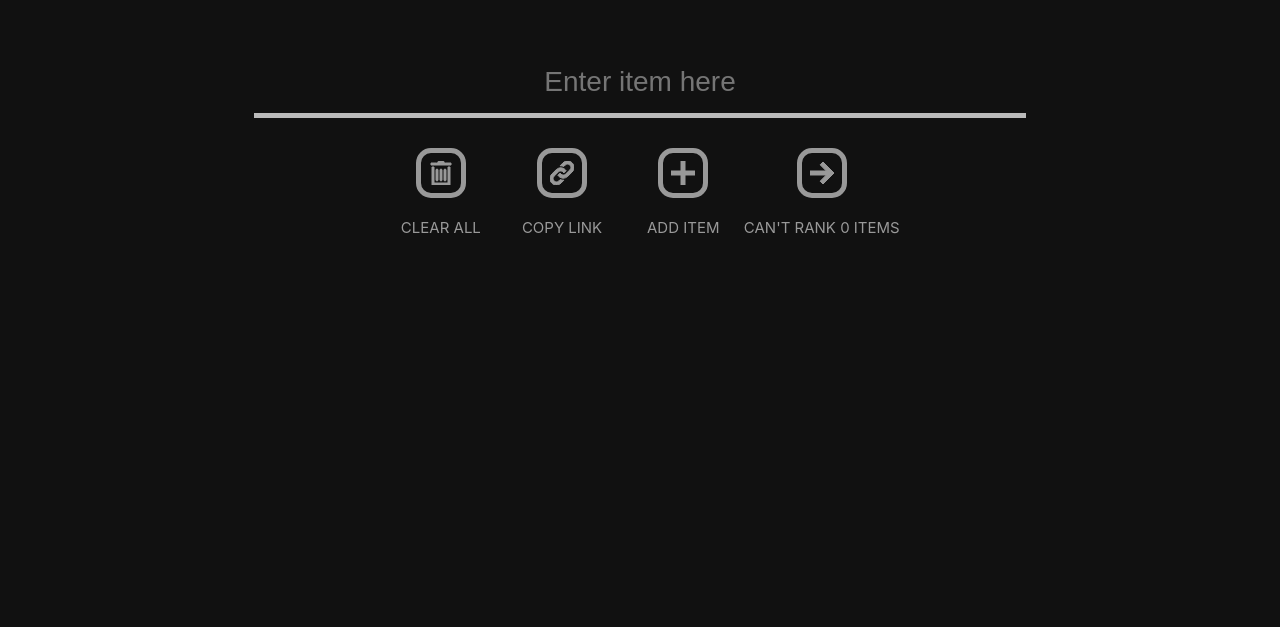
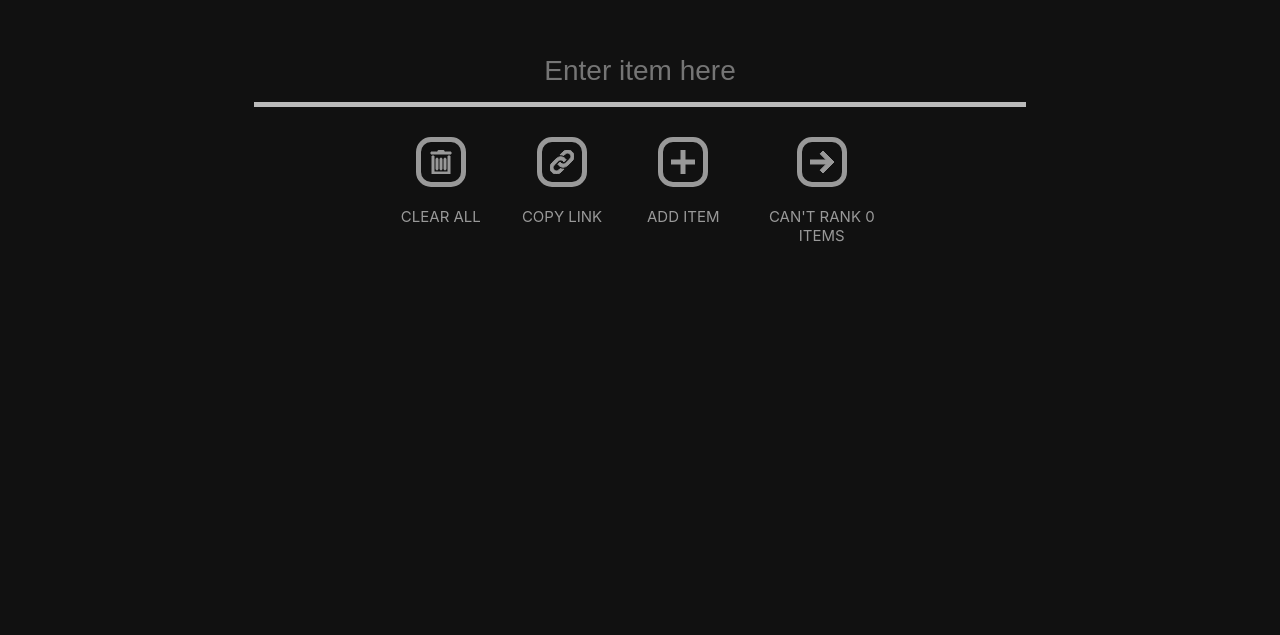
Before and after one commit to shatayu/rankings, a React (Create React App) app: page / in a window 1280 px wide. Shown: the part 173-808 px from the top of the page. Built offline with nearby package versions, Linux system fonts and the light colour scheme.

Commit message:
tweaks for button text

```diff
--- a/src/Input/Input.module.css
+++ b/src/Input/Input.module.css
@@ -4,7 +4,7 @@
     color: white;
     display: flex;
     flex-direction: column;
-    justify-content: flex-end;
+    justify-content: flex-start;
     align-items: center;
 }
 
@@ -102,7 +102,7 @@
 }
 
 .buttonText {
-    width: 100%;
+    width: 75%;
     text-align: center;
     font-size: 15px;
 }
```
Also changed, not shown: src/Input/AddedEntriesList.react.js (line endings or trailing spaces).
